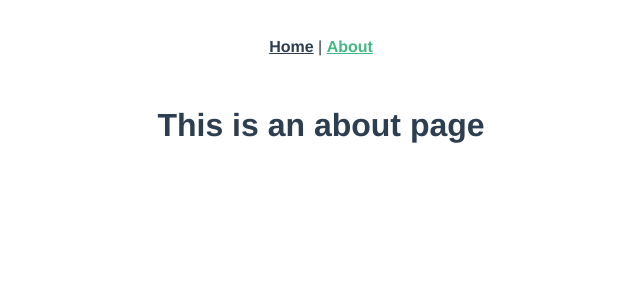
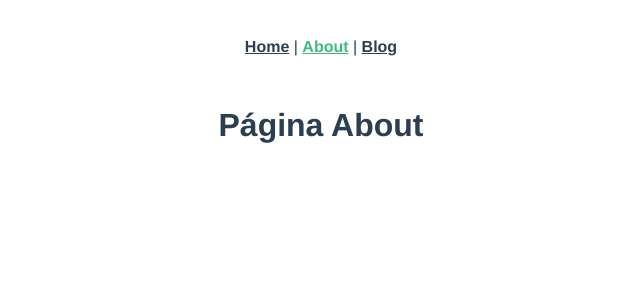
Before and after one commit to Jhon-Contreras/curso-VUEJS, a Vue app in the folder 03-vue-router/intro-vue-router/: page /about in a window 1280 px wide. Shown: the top 300 px of the page, without its empty margins (319-959 px from the left). Built offline with nearby package versions, Linux system fonts and the light colour scheme.

Commit message:
primera vista con vue router

```diff
--- a/03-vue-router/intro-vue-router/src/App.vue
+++ b/03-vue-router/intro-vue-router/src/App.vue
@@ -1,8 +1,10 @@
 <template>
   <div id="nav">
     <router-link to="/">Home</router-link> |
-    <router-link to="/about">About</router-link>
+    <router-link to="/about">About</router-link> |
+     <router-link to="/blog">Blog</router-link>
   </div>
+
   <router-view/>
 </template>
 
@@ -23,7 +25,7 @@
   font-weight: bold;
   color: #2c3e50;
 }
-
+/* estilo para el active del menu  */
 #nav a.router-link-exact-active {
   color: #42b983;
 }
--- a/03-vue-router/intro-vue-router/src/router/index.js
+++ b/03-vue-router/intro-vue-router/src/router/index.js
@@ -10,10 +10,12 @@ const routes = [
   {
     path: '/about',
     name: 'About',
-    // route level code-splitting
-    // this generates a separate chunk (about.[hash].js) for this route
-    // which is lazy-loaded when the route is visited.
     component: () => import(/* webpackChunkName: "about" */ '../views/About.vue')
+  },
+  {
+    path: '/blog',
+    name: 'Blog',
+    component: () => import(/* webpackChunkName: "blog" */ '../views/Blog.vue')
   }
 ]
 
--- a/03-vue-router/intro-vue-router/src/views/About.vue
+++ b/03-vue-router/intro-vue-router/src/views/About.vue
@@ -1,5 +1,5 @@
 <template>
   <div class="about">
-    <h1>This is an about page</h1>
+    <h1>Página About</h1>
   </div>
 </template>
--- /dev/null
+++ b/03-vue-router/intro-vue-router/src/views/Blog.vue
@@ -0,0 +1,13 @@
+<template lang="">
+    <div>
+          <h1>Página Blog</h1>
+    </div>
+</template>
+<script>
+export default {
+
+}
+</script>
+<style lang="">
+
+</style>
```
